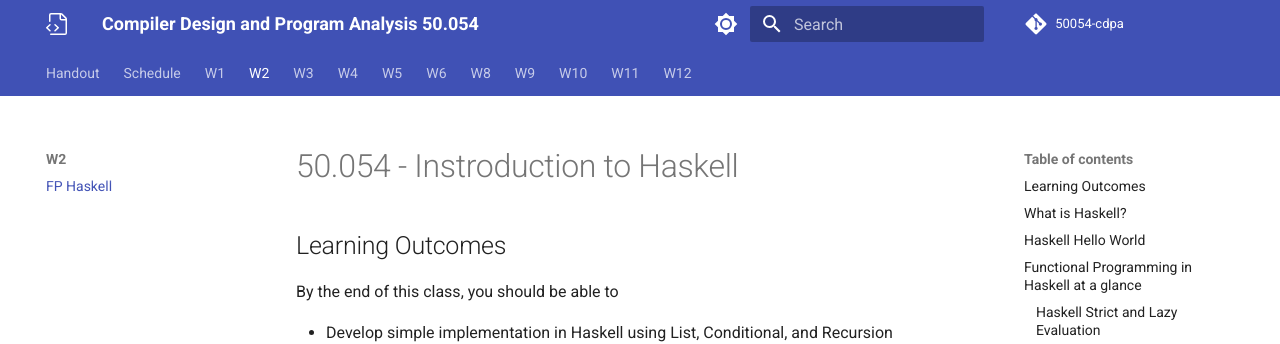
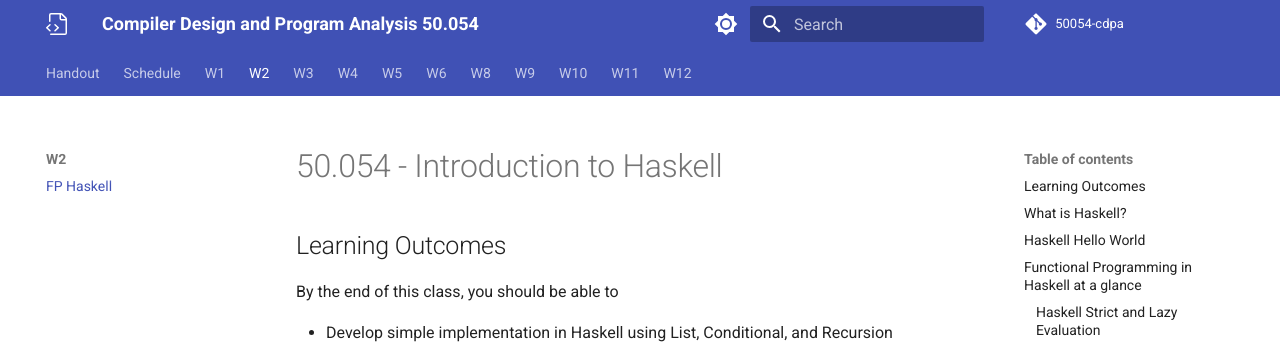
Before and after one commit to 50054-cdpa/notes, an MkDocs documentation site: the page built from docs/fp_haskell.md, in a window 1280 px wide and 900 px high. Shown: the top 344 px of the window. Built offline with MkDocs 1.6.1 and Material for MkDocs 9.7.7, drawn with Linux system fonts in a browser that asks for light colours; some web fonts are replaced; comment, search, counter and statistics services are not loaded.

Commit message:
fixed typo

```diff
--- a/docs/fp_haskell.md
+++ b/docs/fp_haskell.md
@@ -1,4 +1,4 @@
-# 50.054 - Instroduction to Haskell
+# 50.054 - Introduction to Haskell
 
 ## Learning Outcomes
 
```
